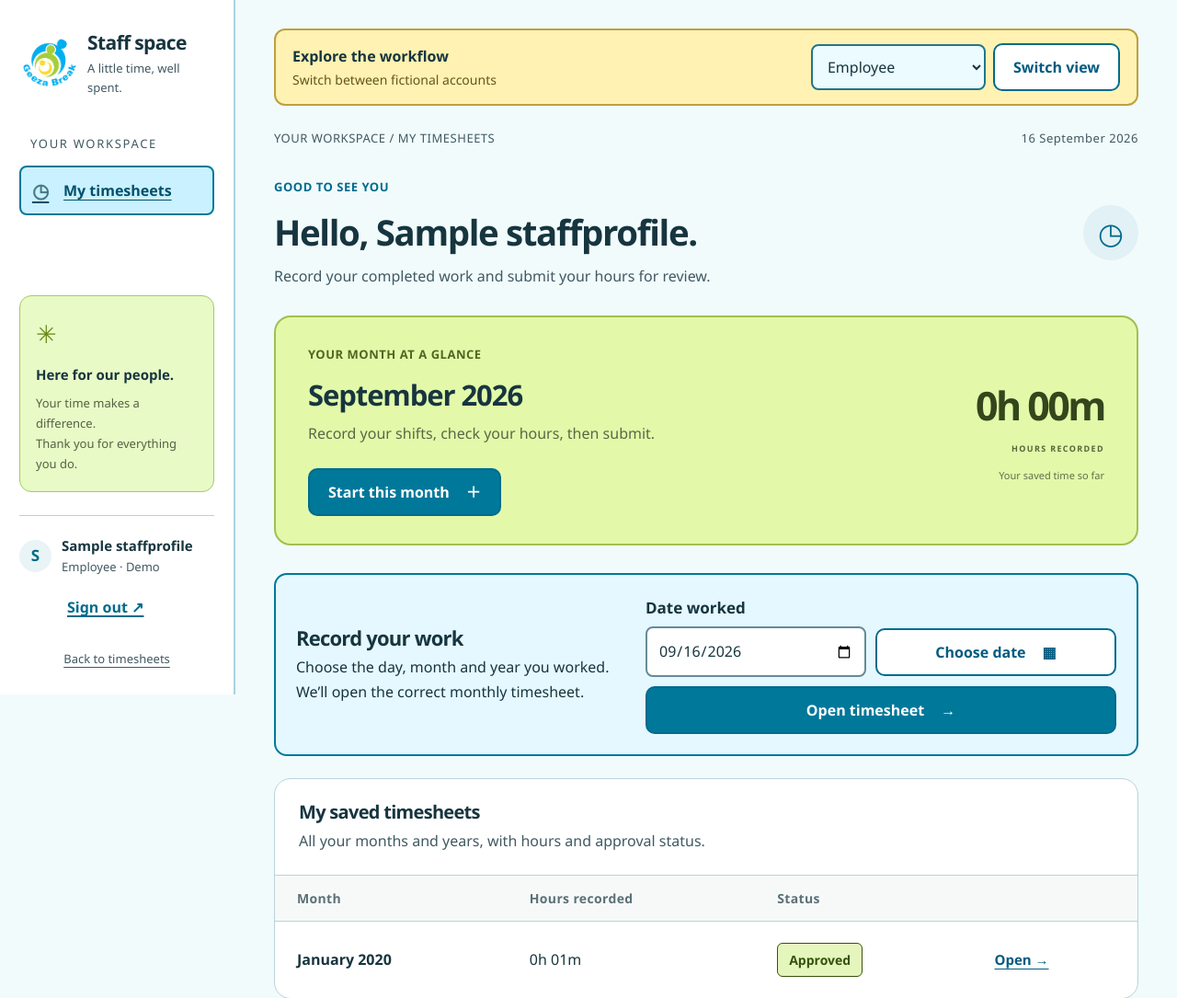
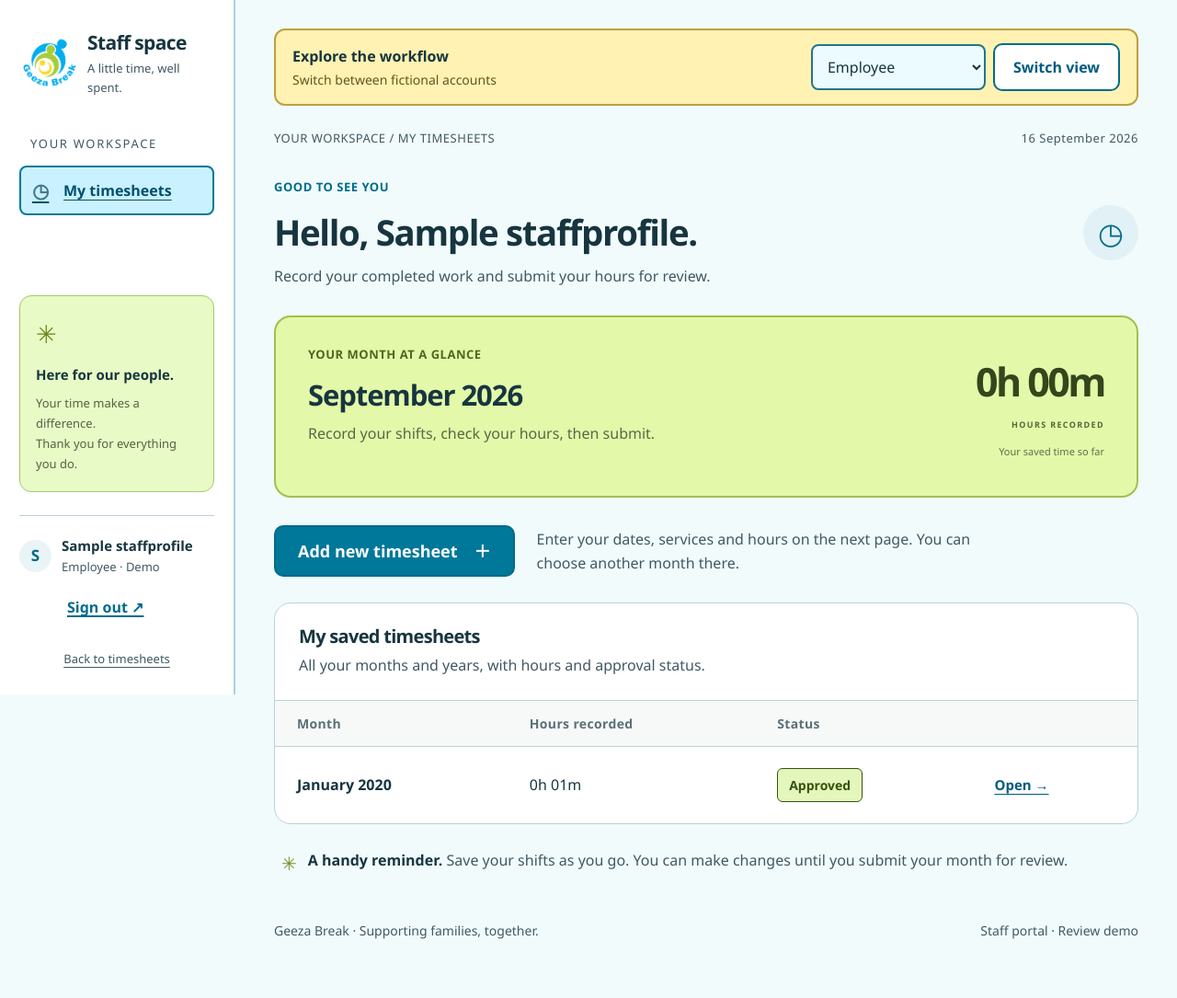
Before and after one commit to JAZKING1-1/geeza-break-timesheets-preview, a Django app: page /staff/ in a window 1280 px wide. Shown: the part 45-1130 px from the top of the page at 92% size. After the commit the page ends 1066 px from the top, so only its background shows below. Run offline with Django 5.2, Linux system fonts and the light colour scheme; a user stored in the database is signed in; tables that the repository leaves empty hold one stand-in row (values such as "Sample post").

Commit message:
Simplify starting a timesheet from the staff dashboard

```diff
--- a/staff_portal/bulk.py
+++ b/staff_portal/bulk.py
@@ -45,7 +45,7 @@ class RowForm(forms.Form):
     def clean_date(self):
         day = self.cleaned_data["date"]
         if day.replace(day=1) != self.month:
-            raise ValidationError("Choose a date in this timesheet's month. To change month or year, use Date worked above the rows.")
+            raise ValidationError("Choose a date in this timesheet's month. To change month or year, open Different month or year? above the entries.")
         return day
 
     def clean(self):
--- a/staff_portal/static/staff_portal/date-picker.css
+++ b/staff_portal/static/staff_portal/date-picker.css
@@ -9,8 +9,16 @@
 .work-date-actions .button { flex:1 1 auto; }
 .work-date-actions [hidden] { display:none; }
 .row-field input[type=date] { min-width:0; width:100%; }
+.new-timesheet-action { display:flex; align-items:center; flex-wrap:wrap; gap:14px 24px; margin:0 0 28px; }
+.new-timesheet-action form { margin:0; }
+.new-timesheet-action .button { min-height:56px; font-size:18px; padding:12px 24px; }
+.new-timesheet-action p { flex:1 1 260px; margin:0; max-width:520px; font-size:16px; color:#405963; }
+.other-month { margin:0 0 20px; }
+.other-month > summary { cursor:pointer; min-height:48px; padding:10px 0; color:#005775; font-size:16px; font-weight:700; text-decoration:underline; text-underline-offset:3px; }
+.other-month .work-date-picker { margin:8px 0 0; }
 body:not(.with-banner) .sidebar { top:0; }
 @media(max-width:560px) {
+  .new-timesheet-action form,.new-timesheet-action .button { width:100%; }
   .work-date-picker { padding:18px 16px; }
   .work-date-actions input { max-width:none; flex-basis:100%; }
   .work-date-actions .button { flex-basis:100%; }
--- a/staff_portal/templates/staff_portal/base.html
+++ b/staff_portal/templates/staff_portal/base.html
@@ -52,7 +52,7 @@
 {% if portal_staff %}
 <nav class="mobile-nav no-print" aria-label="Mobile navigation">
   <a href="{% url 'staff:dashboard' %}" {% if request.resolver_match.url_name == 'dashboard' or own %}aria-current="page"{% endif %}><span aria-hidden="true">◷</span><span>My hours</span></a>
-  <a href="{% url 'staff:dashboard' %}#work-date-heading"><span aria-hidden="true">＋</span><span>Add work</span></a>
+  <a href="{% url 'staff:dashboard' %}#add-timesheet"><span aria-hidden="true">＋</span><span>Add work</span></a>
   {% if portal_staff.can_review %}<a href="{% url 'staff:reports' %}" {% if request.resolver_match.url_name == 'reports' or can_review %}aria-current="page"{% endif %}><span aria-hidden="true">▤</span><span>Review</span></a>{% endif %}
   <details class="mobile-menu"><summary><span aria-hidden="true">☰</span><span>More</span></summary><div class="mobile-menu-panel"><strong>{{ portal_staff.name }}</strong><small>{{ portal_staff.get_role_display }}</small>
     {% if portal_staff.is_administrator %}<a href="{% url 'staff:staff_list' %}">Manage staff access</a>{% endif %}
--- a/staff_portal/templates/staff_portal/dashboard.html
+++ b/staff_portal/templates/staff_portal/dashboard.html
@@ -7,15 +7,18 @@
 <section class="month-feature">
 <div><span class="eyebrow">YOUR MONTH AT A GLANCE</span><h2>{{ month|date:"F Y" }}</h2><p>Record your shifts, check your hours, then submit.</p>
 {% if current %}<div class="actions"><a class="button dark" href="{% url 'staff:sheet' current.pk %}">{% if current.editable %}Continue timesheet{% else %}View timesheet{% endif %} <span aria-hidden="true">→</span></a><span class="status {{ current.status }}">{{ current.get_status_display }}</span></div>
-{% else %}<form method="post" action="{% url 'staff:new_sheet' %}">{% csrf_token %}<input type="hidden" name="month" value="{{ month|date:'Y-m' }}"><button class="button dark">Start this month <span aria-hidden="true">＋</span></button></form>{% endif %}</div>
+{% endif %}</div>
 <div class="hours-display"><strong>{% if current %}{{ current.total_display }}{% else %}0h 00m{% endif %}</strong><span>HOURS RECORDED</span><small>{% if current and current.status == 'approved' %}Reviewed and approved{% else %}Your saved time so far{% endif %}</small></div>
 </section>
-{% include 'staff_portal/work_date_picker.html' %}
+<div class="new-timesheet-action" id="add-timesheet" tabindex="-1">
+  <form method="post" action="{% url 'staff:new_sheet' %}">{% csrf_token %}<input type="hidden" name="month" value="{{ month|date:'Y-m' }}"><button class="button primary" data-pending-label="Opening timesheet…">Add new timesheet <span aria-hidden="true">＋</span></button></form>
+  <p>Enter your dates, services and hours on the next page. You can choose another month there.</p>
+</div>
 <section class="panel">
 <div class="section-heading"><div><h2>My saved timesheets</h2><p>All your months and years, with hours and approval status.</p></div></div>
 <div class="table-scroll saved-timesheets" tabindex="0" role="region" aria-label="Your saved timesheets"><table><caption class="sr-only">Your monthly timesheets</caption><thead><tr><th>Month</th><th>Hours recorded</th><th>Status</th><th><span class="sr-only">Open</span></th></tr></thead><tbody>
 {% for item in sheets %}<tr><th scope="row">{{ item.month|date:"F Y" }}</th><td>{{ item.total_display }}</td><td><span class="status {{ item.status }}">{{ item.get_status_display }}</span></td><td><a class="table-link" href="{% url 'staff:sheet' item.pk %}" aria-label="Open {{ item.month|date:'F Y' }} timesheet">Open →</a></td></tr>
-{% empty %}<tr><td colspan="4"><div class="empty-state"><span aria-hidden="true">◷</span><h3>A fresh start.</h3><p>Your first timesheet will appear here. Start this month whenever you’re ready.</p></div></td></tr>{% endfor %}
+{% empty %}<tr><td colspan="4"><div class="empty-state"><span aria-hidden="true">◷</span><h3>No timesheets yet</h3><p>Choose Add new timesheet to record your first shift.</p></div></td></tr>{% endfor %}
 </tbody></table></div></section>
 <div class="small-tip"><span aria-hidden="true">✳</span><p><strong>A handy reminder.</strong> Save your shifts as you go. You can make changes until you submit your month for review.</p></div>
 {% endblock %}
--- a/staff_portal/templates/staff_portal/sheet.html
+++ b/staff_portal/templates/staff_portal/sheet.html
@@ -3,10 +3,10 @@
 {% block content %}
 <div class="topline"><a href="{% if own %}{% url 'staff:dashboard' %}{% else %}{% url 'staff:reports' %}{% endif %}">← {% if own %}My timesheets{% else %}Review &amp; reports{% endif %}</a><button class="text-button no-print" type="button" data-print>Print / save PDF</button></div>
 <header class="page-heading"><div><span class="eyebrow">MONTHLY TIMESHEET</span><h1>{{ sheet.month|date:"F Y" }}</h1><p>{{ sheet.staff.name }} · {{ sheet.staff.job_title }}</p></div><span class="status {{ sheet.status }}">{{ sheet.get_status_display }}</span></header>
-<div class="sheet-summary"><div><small>RECORDED TIME</small><strong>{{ sheet.total_display }}</strong></div><div><small>SHIFTS</small><strong>{{ sheet.entries.count }}</strong></div><div><small>LAST UPDATED</small><strong class="smaller">{{ sheet.updated_at|date:"j M, H:i" }}</strong></div></div>
+{% if not can_edit %}<div class="sheet-summary"><div><small>RECORDED TIME</small><strong>{{ sheet.total_display }}</strong></div><div><small>SHIFTS</small><strong>{{ sheet.entries.count }}</strong></div><div><small>LAST UPDATED</small><strong class="smaller">{{ sheet.updated_at|date:"j M, H:i" }}</strong></div></div>{% endif %}
 {% if sheet.review_note %}<div class="notice warning"><strong>Reviewer’s note:</strong> {{ sheet.review_note }}</div>{% endif %}
 {% if not sheet.editable %}<p class="muted">{% if sheet.status == 'approved' %}This timesheet is approved. A reviewer must reopen it before any corrections.{% else %}This timesheet is with your reviewer. Entries are locked while it is reviewed.{% endif %}</p>{% endif %}
-{% if own %}{% include 'staff_portal/work_date_picker.html' %}{% endif %}
+{% if own %}<details class="other-month no-print"><summary>Different month or year?</summary>{% include 'staff_portal/work_date_picker.html' %}</details>{% endif %}
 {% if can_edit %}
 {% include 'staff_portal/bulk_editor.html' %}
 {% else %}
--- a/staff_portal/templates/staff_portal/work_date_picker.html
+++ b/staff_portal/templates/staff_portal/work_date_picker.html
@@ -1,5 +1,5 @@
 <section class="work-date-picker no-print" aria-labelledby="work-date-heading">
-  <div><h2 id="work-date-heading">{% if sheet %}Choose a work date{% else %}Record your work{% endif %}</h2><p id="work-date-help">Choose the day, month and year you worked. We’ll open the correct monthly timesheet.{% if sheet %} Save any changes below before opening another date.{% endif %}</p></div>
+  <div><h2 id="work-date-heading">Choose another month</h2><p id="work-date-help">Save your current entries first. Pick a date in the month you need, then open its timesheet.</p></div>
   <form method="post" action="{% url 'staff:new_sheet' %}">
     {% csrf_token %}<label for="id_work_date">Date worked</label>
     <div class="work-date-actions"><input type="date" id="id_work_date" name="work_date" value="{{ work_date_form.work_date.value|date:'Y-m-d' }}" aria-describedby="work-date-help" required>
--- a/staff_portal/views.py
+++ b/staff_portal/views.py
@@ -48,12 +48,10 @@ def permitted_sheet(request, pk):
 @portal_required()
 def dashboard(request):
     month = month_value(request.GET.get("month"))
-    today = timezone.localdate()
     sheets = list(Timesheet.objects.filter(staff=request.staff).prefetch_related("entries"))
     current = next((item for item in sheets if item.month == month), None)
     return render(request, "staff_portal/dashboard.html", {
         "current": current, "sheets": sheets, "month": month,
-        "work_date_form": WorkDateForm(initial={"work_date": today}),
         "pending_count": Timesheet.objects.filter(status="submitted").exclude(staff=request.staff).count() if request.staff.can_review else 0})
 
 
```
Also changed, not shown: staff_portal/templates/staff_portal/bulk_editor.html (+4 -4 lines), README.md.
